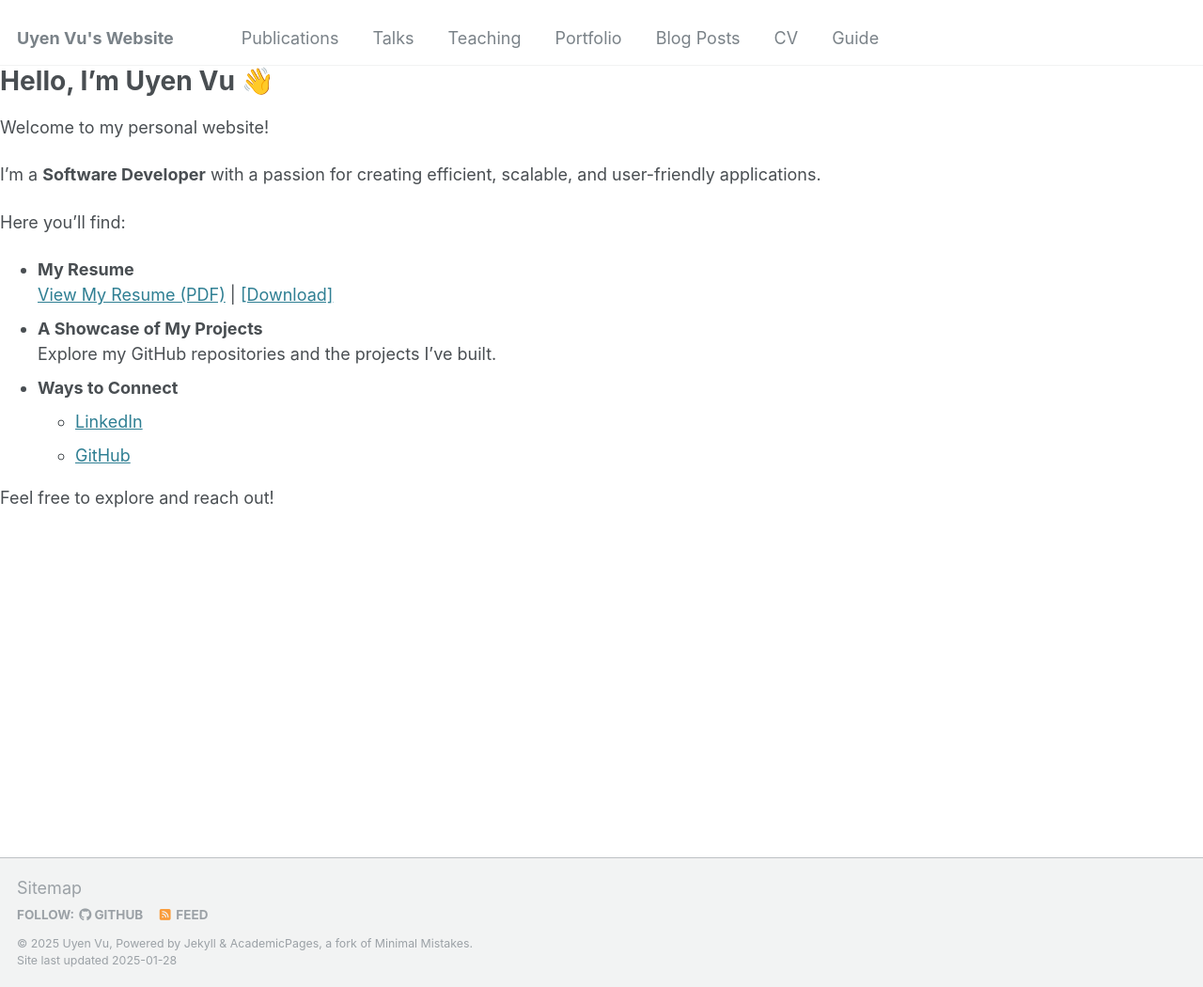
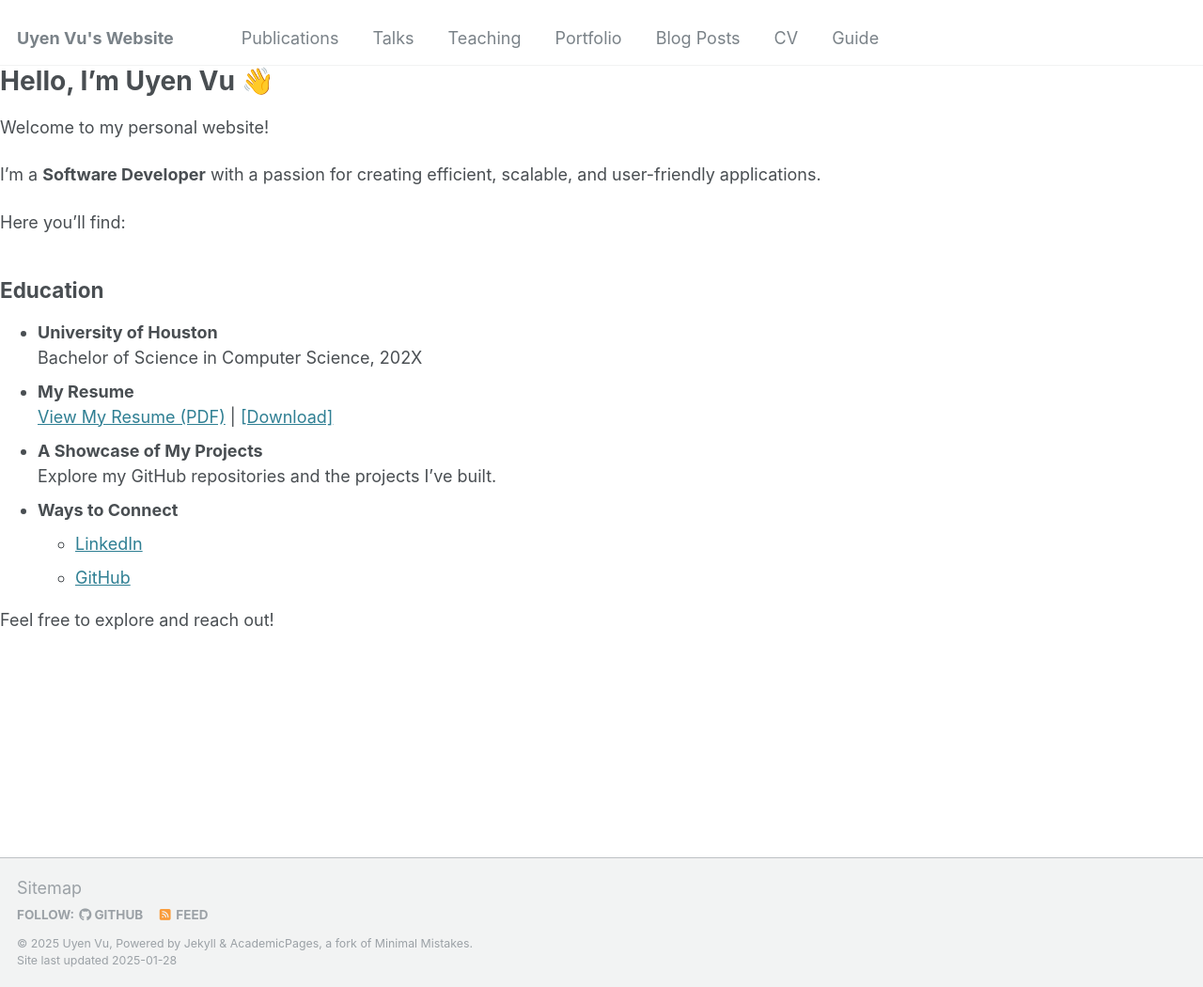
Before and after one commit to uynvu078/uynvu078.github.io, a Jekyll site: the page built from index.md, in a window 1280 px wide and 1050 px high. Shown: the whole window at 94% size. Built offline with Jekyll 4.4.1, drawn with Linux system fonts in a browser that asks for light colours.

Commit message:
Update index.md

```diff
--- a/index.md
+++ b/index.md
@@ -9,7 +9,9 @@ Welcome to my personal website!
 I’m a **Software Developer** with a passion for creating efficient, scalable, and user-friendly applications.
 
 Here you’ll find:
-
+## Education
+- **University of Houston**
+  Bachelor of Science in Computer Science, 202X
 - **My Resume**
   [View My Resume (PDF)](files/resume.pdf) | [[Download]](files/resume.pdf)
 - **A Showcase of My Projects**
```
